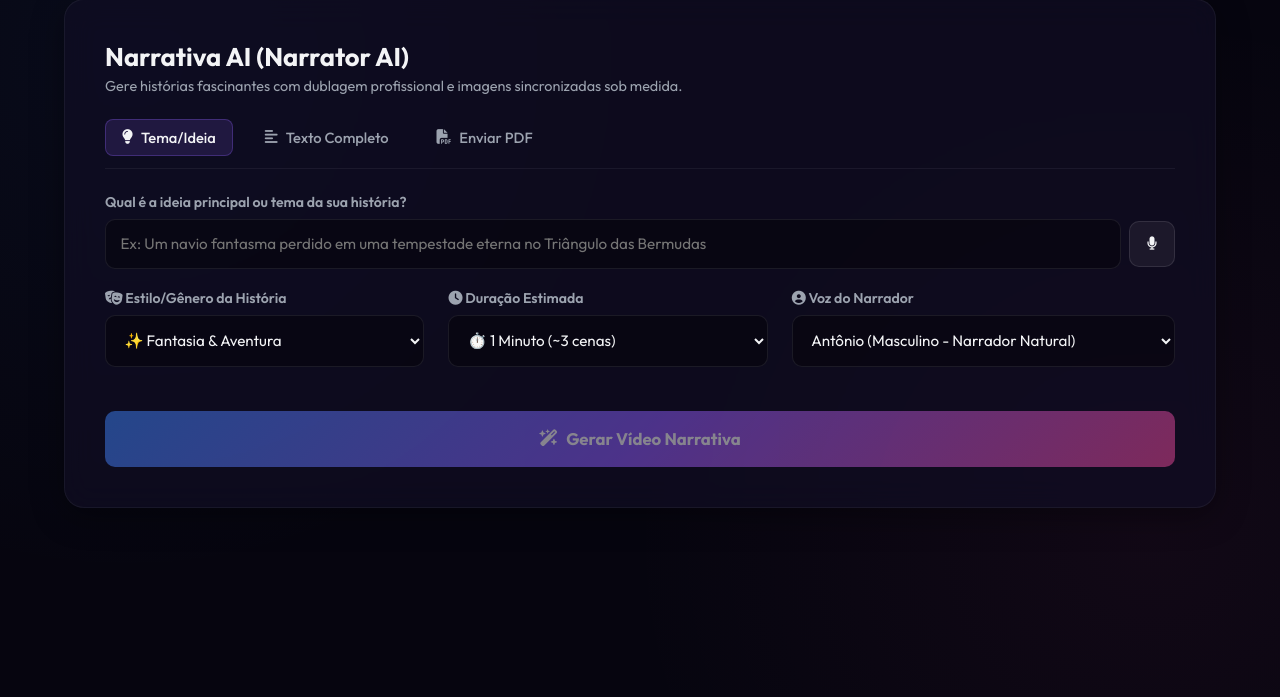
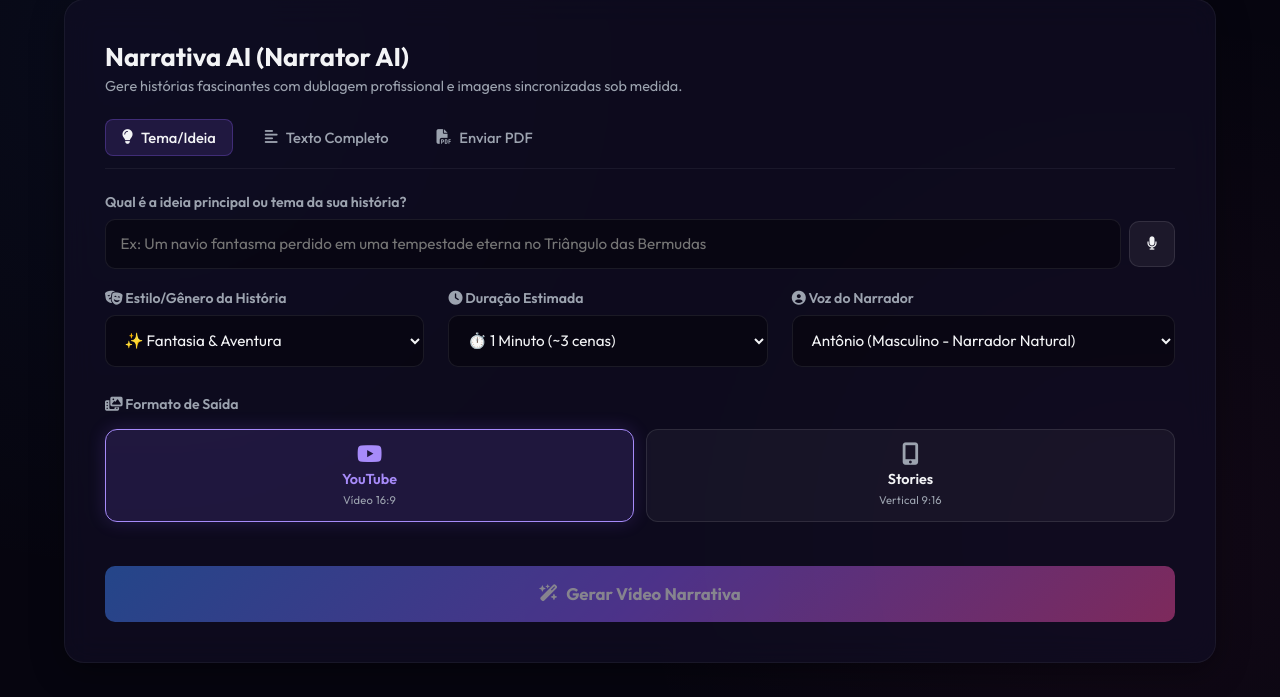
Before and after one commit to RomarioSG1998/PARADISE-AI, a Flask app: page /narrative in a window 1280 px wide. Shown: the part 103-800 px from the top of the page. Run offline with Flask 3, Linux system fonts and the light colour scheme; the visitor is signed in with stand-in values (Sample User, id 1); parts of the project's set-up code (start-up, migrations or seed data) failed here and were passed over; some libraries are stand-ins or nearby versions.

Commit message:
feat: integrate multi-AI provider support and optimize narrative playback

```diff
--- a/requirements.txt
+++ b/requirements.txt
@@ -7,3 +7,5 @@ gTTS
 edge-tts
 google-genai
 psycopg2-binary
+g4f
+nest_asyncio
--- a/routes/narrative.py
+++ b/routes/narrative.py
@@ -21,6 +21,7 @@ def generate_narrative():
     duration = 1
     voice = "pt-BR-AntonioNeural"
     language = "pt"
+    output_format = "youtube"
 
     if request.is_json:
         data = request.get_json() or {}
@@ -30,12 +31,14 @@ def generate_narrative():
         duration = int(data.get("duration", 1))
         voice = data.get("voice", "pt-BR-AntonioNeural")
         language = data.get("language", "pt")
+        output_format = data.get("format", "youtube")
     else:
         input_type = request.form.get("type", "theme")
         genre = request.form.get("genre", "fantasia")
         duration = int(request.form.get("duration", 1))
         voice = request.form.get("voice", "pt-BR-AntonioNeural")
         language = request.form.get("language") or request.cookies.get("paradise_language", "pt")
+        output_format = request.form.get("format", "youtube")
 
         if input_type == "pdf":
             if "file" not in request.files:
@@ -70,8 +73,10 @@ def generate_narrative():
             duration_min=duration,
             voice_id=voice,
             language=language,
+            output_format=output_format,
             username=username
         ))
+        narrative_data["format"] = output_format   # echo back so frontend can restore
         return jsonify(narrative_data)
     except Exception as e:
         return jsonify({"error": str(e)}), 500
--- a/services/narrative_service.py
+++ b/services/narrative_service.py
@@ -2,7 +2,7 @@ import json
 import os
 from services.ai_service import generate_text_unified_async, generate_image_unified_async
 
-async def generate_narrative_async(content: str, genre: str, duration_min: int, voice_id: str, language: str = "pt", username=None):
+async def generate_narrative_async(content: str, genre: str, duration_min: int, voice_id: str, language: str = "pt", output_format: str = "youtube", username=None):
     # Set segments count based on duration
     # 1 min -> 3 segments (~45 words per segment, total ~135 words)
     # 2 min -> 6 segments (~45 words per segment, total ~270 words)
@@ -93,7 +93,7 @@ Return only the valid JSON block, without any additional text before or after. W
     for idx, segment in enumerate(segments):
         img_prompt = segment.get("image_prompt", f"A beautiful cinematic scene illustrating the story: {narrative_data.get('title', 'story')}")
         # Inject style modifier corresponding to the genre
-        full_img_prompt = f"Gere uma imagem de: {img_prompt}. ({style_modifier}, no text, no letters, cinematic composition, atmospheric lighting, detailed artwork)"
+        full_img_prompt = f"{img_prompt}. ({style_modifier}, no text, no letters, cinematic composition, atmospheric lighting, detailed artwork)"
 
         img_url, img_err = await generate_image_unified_async(full_img_prompt, username=username)
         if img_url:
--- a/static/css/narrative.css
+++ b/static/css/narrative.css
@@ -1238,3 +1238,102 @@ header {
     40% { transform: skewX(0deg) scale(1); }
     100% { transform: skewX(0deg) scale(1); }
 }
+
+
+/* ═══════════════════════════════════════════════════════════════
+   FORMAT SELECTOR (YouTube vs Stories)
+═══════════════════════════════════════════════════════════════ */
+.format-selector {
+    display: flex;
+    gap: 0.75rem;
+    margin-top: 0.5rem;
+}
+.format-btn {
+    flex: 1;
+    display: flex;
+    flex-direction: column;
+    align-items: center;
+    gap: 0.3rem;
+    padding: 0.85rem 1rem;
+    background: rgba(255, 255, 255, 0.04);
+    border: 1.5px solid rgba(255, 255, 255, 0.1);
+    border-radius: 12px;
+    color: var(--text-secondary);
+    cursor: pointer;
+    transition: all 0.22s ease;
+    font-family: inherit;
+}
+.format-btn i { font-size: 1.4rem; }
+.format-btn .format-label { font-size: 0.9rem; font-weight: 600; color: var(--text-primary); }
+.format-btn .format-sub { font-size: 0.7rem; color: var(--text-secondary); letter-spacing: 0.02em; }
+.format-btn:hover { border-color: rgba(167,139,250,0.4); background: rgba(167,139,250,0.07); }
+.format-btn.active {
+    border-color: var(--accent-purple);
+    background: rgba(139, 92, 246, 0.15);
+    color: var(--accent-purple);
+    box-shadow: 0 0 18px rgba(139,92,246,0.2);
+}
+.format-btn.active .format-label { color: var(--accent-purple); }
+.format-btn[data-format="stories"].active {
+    border-color: #f43f5e;
+    background: rgba(244,63,94,0.12);
+    color: #f43f5e;
+    box-shadow: 0 0 18px rgba(244,63,94,0.2);
+}
+.format-btn[data-format="stories"].active .format-label { color: #f43f5e; }
+
+/* ═══════════════════════════════════════════════════════════════
+   STORIES MODE — Vertical 9:16 Player
+═══════════════════════════════════════════════════════════════ */
+.theater-arena.stories-mode .scenes-sidebar,
+.theater-arena.stories-mode .right-sidebar { display: none !important; }
+
+.theater-arena.stories-mode .theater-main {
+    display: flex;
+    justify-content: center;
+}
+.theater-arena.stories-mode .theater-screen {
+    max-width: 390px;
+    width: 100%;
+    margin: 0 auto;
+}
+.theater-arena.stories-mode .screen-canvas {
+    aspect-ratio: 9 / 16;
+    border-radius: 28px;
+    box-shadow:
+        0 0 0 7px rgba(255,255,255,0.06),
+        0 0 0 9px rgba(0,0,0,0.35),
+        0 28px 70px rgba(0,0,0,0.75);
+}
+.theater-arena.stories-mode .screen-canvas::before {
+    content: '';
+    position: absolute;
+    top: 0; left: 0; right: 0;
+    height: 90px;
+    background: linear-gradient(to bottom, rgba(0,0,0,0.6), transparent);
+    z-index: 2;
+    pointer-events: none;
+    border-radius: 28px 28px 0 0;
+}
+.theater-arena.stories-mode .media-controls {
+    background: transparent;
+    border-top: none;
+    padding: 0.4rem 0.6rem;
+    position: relative;
+}
+.theater-arena.stories-mode .subtitle-overlay {
+    bottom: 90px;
+    left: 14px;
+    right: 14px;
+    text-align: center;
+    font-size: 1.05rem;
+    font-weight: 600;
+    border-radius: 14px;
+    padding: 0.55rem 0.8rem;
+    background: rgba(0,0,0,0.6);
+    backdrop-filter: blur(6px);
+}
+.theater-arena.stories-mode .theater-header {
+    justify-content: center;
+    text-align: center;
+}
--- a/static/js/narrative/main.js
+++ b/static/js/narrative/main.js
@@ -13,6 +13,7 @@ const state = {
     autoPlayEnabled: true,
     subtitlesVisible: true,
     currentSubtitleStyle: 'classic',
+    outputFormat: 'youtube',   // 'youtube' | 'stories'
     // Audio preload cache: Map<segmentIndex, HTMLAudioElement>
     audioCache: new Map(),
     // Image preload cache: Map<segmentIndex, HTMLImageElement (fully loaded)>
@@ -82,7 +83,10 @@ const dom = {
     btnChangeThumbnail: document.getElementById('btn-change-thumbnail'),
     horrorEffectSelect: document.getElementById('horror-effect-select'),
     horrorOverlay: document.getElementById('horror-overlay'),
-    imageAnimationSelect: document.getElementById('image-animation-select')
+    imageAnimationSelect: document.getElementById('image-animation-select'),
+    formatBtnYoutube: document.getElementById('format-btn-youtube'),
+    formatBtnStories: document.getElementById('format-btn-stories'),
+    generateBtnLabel: document.getElementById('generate-btn-label')
 };
 
 // Translations
@@ -644,6 +648,7 @@ function setupEvents() {
         formData.append('duration', dom.durationSelect.value);
         formData.append('voice', dom.voiceSelect.value);
         formData.append('language', getActiveLanguage());
+        formData.append('format', state.outputFormat);
 
         if (state.currentType === 'theme') {
             formData.append('content', dom.themeInput.value.trim());
@@ -676,6 +681,13 @@ function setupEvents() {
             clearTimeout(stepInterval);
             dom.loadingPanel.style.display = 'none';
             dom.theaterArena.style.display = 'flex';
+
+            // Apply output format mode
+            if (state.outputFormat === 'stories') {
+                dom.theaterArena.classList.add('stories-mode');
+            } else {
+                dom.theaterArena.classList.remove('stories-mode');
+            }
 
             // Populate titles
             dom.storyTitle.textContent = state.narrativeData.title || "Narrativa";
@@ -801,6 +813,7 @@ function setupEvents() {
         stopSubtitleLoop();
 
         dom.theaterArena.style.display = 'none';
+        dom.theaterArena.classList.remove('stories-mode');   // reset format on new story
         dom.setupPanel.style.display = 'flex';
 
         dom.themeInput.value = '';
@@ -946,6 +959,33 @@ function setupEvents() {
         });
     }
 
+    // ─── Format Selector (YouTube / Stories) ────────────────────────────────
+    [dom.formatBtnYoutube, dom.formatBtnStories].forEach(btn => {
+        if (!btn) return;
+        btn.addEventListener('click', () => {
+            dom.formatBtnYoutube?.classList.remove('active');
+            dom.formatBtnStories?.classList.remove('active');
+            btn.classList.add('active');
+            state.outputFormat = btn.dataset.format;
+
+            // Update generate button label
+            if (dom.generateBtnLabel) {
+                const lang = localStorage.getItem('paradise_language') || 'pt';
+                if (state.outputFormat === 'stories') {
+                    dom.generateBtnLabel.textContent =
+                        lang === 'en' ? 'Generate Stories' :
+                        lang === 'es' ? 'Generar Stories' :
+                                        'Gerar Stories';
+                } else {
+                    dom.generateBtnLabel.textContent =
+                        lang === 'en' ? 'Generate Narrative Video' :
+                        lang === 'es' ? 'Generar Video Narrativa' :
+                                        'Gerar Vídeo Narrativa';
+                }
+            }
+        });
+    });
+
     // Horror Effect Selector Change
     if (dom.horrorEffectSelect) {
         dom.horrorEffectSelect.addEventListener('change', () => {
@@ -1141,6 +1181,14 @@ function loadNarrativeFromHistory(id) {
 
         dom.setupPanel.style.display = 'none';
         dom.theaterArena.style.display = 'flex';
+        // Apply format from saved narrative (default youtube if not stored)
+        const savedFormat = narrative.format || 'youtube';
+        state.outputFormat = savedFormat;
+        if (savedFormat === 'stories') {
+            dom.theaterArena.classList.add('stories-mode');
+        } else {
+            dom.theaterArena.classList.remove('stories-mode');
+        }
 
         dom.storyTitle.textContent = narrative.title || "Narrativa";
 
--- a/templates/narrative.html
+++ b/templates/narrative.html
@@ -135,10 +135,26 @@
                         </select>
                     </div>
                 </div>
+                <!-- Output Format Selection -->
+                <div class="form-group" style="margin-top: 0.5rem;">
+                    <label><i class="fa-solid fa-photo-film"></i> Formato de Saída</label>
+                    <div class="format-selector" id="format-selector">
+                        <button class="format-btn active" data-format="youtube" id="format-btn-youtube">
+                            <i class="fa-brands fa-youtube"></i>
+                            <span class="format-label">YouTube</span>
+                            <span class="format-sub">Vídeo 16:9</span>
+                        </button>
+                        <button class="format-btn" data-format="stories" id="format-btn-stories">
+                            <i class="fa-solid fa-mobile-screen-button"></i>
+                            <span class="format-label">Stories</span>
+                            <span class="format-sub">Vertical 9:16</span>
+                        </button>
+                    </div>
+                </div>
             </form>
 
             <button class="generate-btn" id="btn-generate-narrative" disabled>
-                <i class="fa-solid fa-wand-magic-sparkles"></i> Gerar Vídeo Narrativa
+                <i class="fa-solid fa-wand-magic-sparkles"></i> <span id="generate-btn-label">Gerar Vídeo Narrativa</span>
             </button>
 
             <!-- History / Saved Narratives Panel -->
```
Also changed, not shown: database.py (+19 -7 lines), routes/auth.py (+10 -5 lines), services/ai_service.py (+77 -0 lines), static/js/hub/main.js (+39 -4 lines), templates/hub.html (+12 -3 lines).
